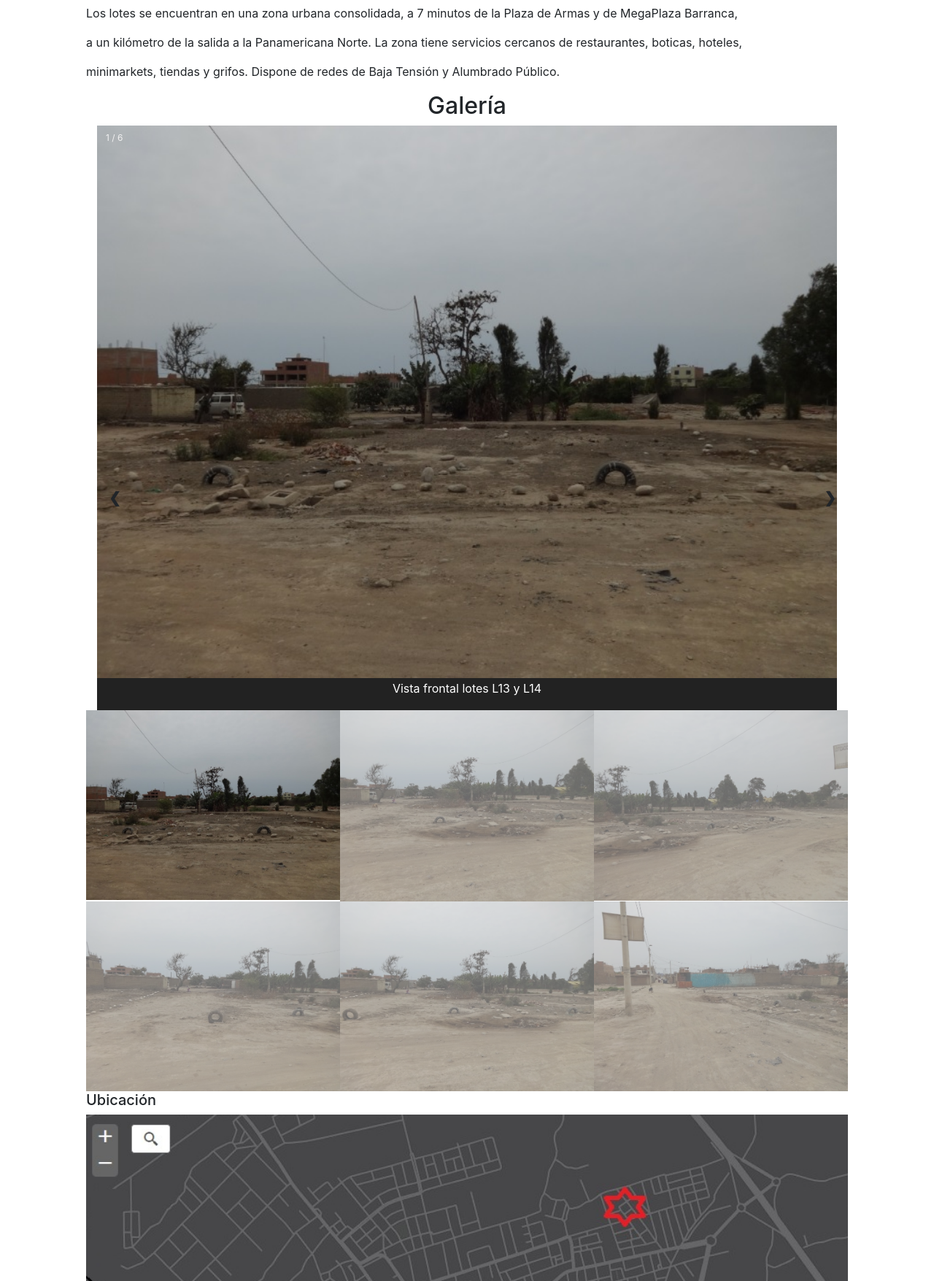
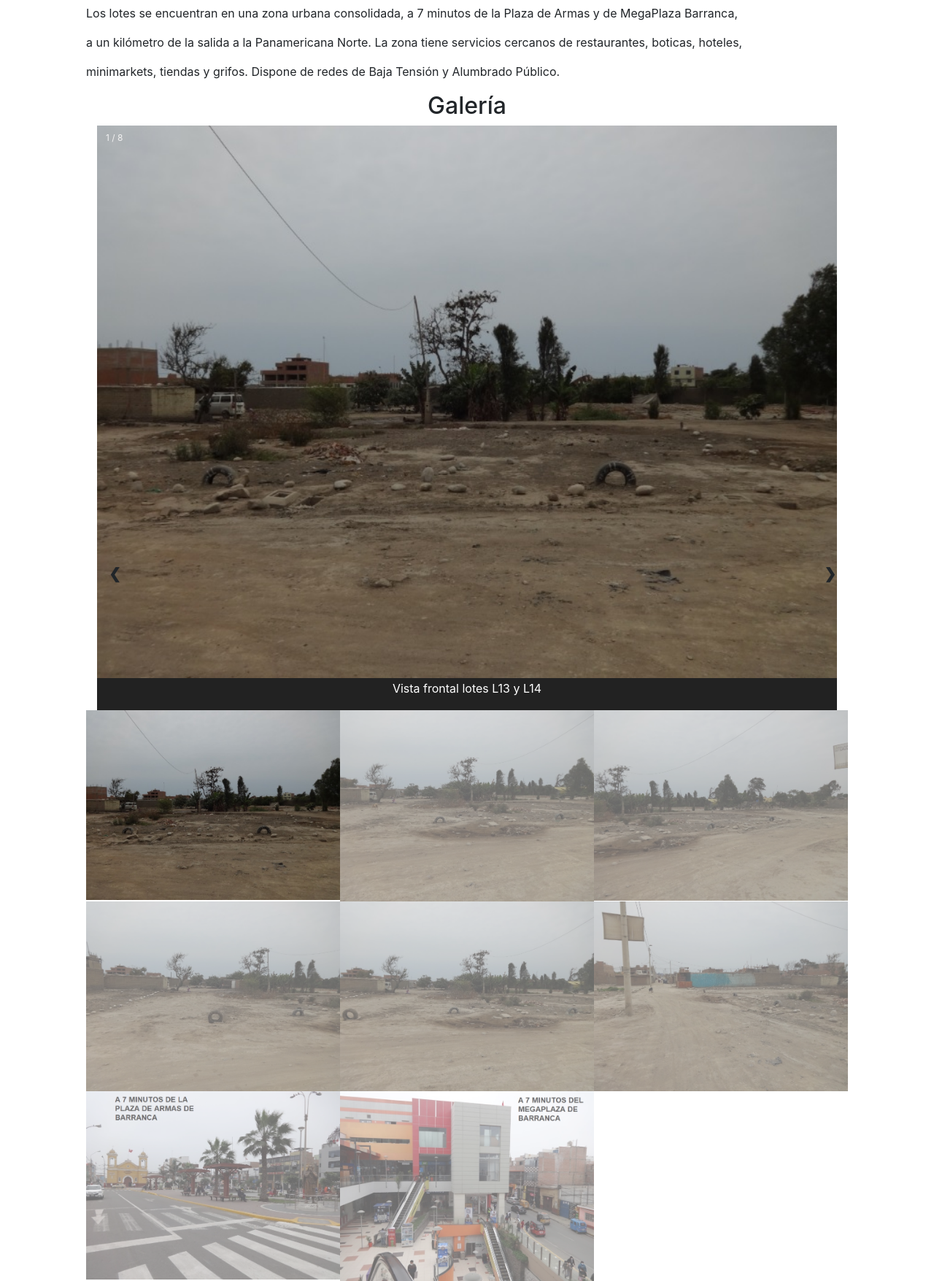
Before and after one commit to cespivilla/sofimarazo, a Flask app: page /ai5 in a window 1280 px wide. Shown: the part 312-2067 px from the top of the page at 73% size. Run offline with Flask 2, Linux system fonts and the light colour scheme; data that the repository does not hold is empty; some libraries are stand-ins or nearby versions.

Commit message:
Update ai5.html

```diff
--- a/templates/ai5.html
+++ b/templates/ai5.html
@@ -28,33 +28,43 @@
 
     <div class="container">
       <div class="mySlides">
-        <div class="numbertext">1 / 6</div>
+        <div class="numbertext">1 / 8</div>
         <img src="/static/AI5/AI5a.jpg" style="width:100%">
       </div>
 
       <div class="mySlides">
-        <div class="numbertext">2 / 6</div>
+        <div class="numbertext">2 / 8</div>
         <img src="/static/AI5/AI5b.jpg" style="width:100%">
       </div>
 
       <div class="mySlides">
-        <div class="numbertext">3 / 6</div>
+        <div class="numbertext">3 / 8</div>
         <img src="/static/AI5/AI5c.jpg" style="width:100%">
       </div>
 
       <div class="mySlides">
-        <div class="numbertext">4 / 6</div>
+        <div class="numbertext">4 / 8</div>
         <img src="/static/AI5/AI5d.jpg" style="width:100%">
       </div>
 
       <div class="mySlides">
-        <div class="numbertext">5 / 6</div>
+        <div class="numbertext">5 / 8</div>
         <img src="/static/AI5/AI5e.jpg" style="width:100%">
       </div>
 
       <div class="mySlides">
-        <div class="numbertext">6 / 6</div>
+        <div class="numbertext">6 / 8</div>
         <img src="/static/AI5/AI5f.jpg" style="width:100%">
+      </div>
+
+      <div class="mySlides">
+        <div class="numbertext">7 / 8</div>
+        <img src="/static/AI5/AI5g.jpg" style="width:100%">
+      </div>
+
+      <div class="mySlides">
+        <div class="numbertext">8 / 8</div>
+        <img src="/static/AI5/AI5h.jpg" style="width:100%">
       </div>
 
       <a class="prev" onclick="plusSlides(-1)">❮</a>
@@ -82,6 +92,12 @@
         </div>
         <div class="column">
           <img class="demo cursor" src="/static/AI5/AI5f.jpg" style="width:100%" onclick="currentSlide(6)" alt="Vista lotes L11 y L12 en direcci&oacuten a Ca. Pampa de Lara">
+        </div>
+        <div class="column">
+          <img class="demo cursor" src="/static/AI5/AI5g.jpg" style="width:100%" onclick="currentSlide(7)" alt="Cerca a la Plaza de Armas">
+        </div>
+        <div class="column">
+          <img class="demo cursor" src="/static/AI5/AI5h.jpg" style="width:100%" onclick="currentSlide(8)" alt="Cerca al Megaplaza">
         </div>
       </div>
     </div>
```
